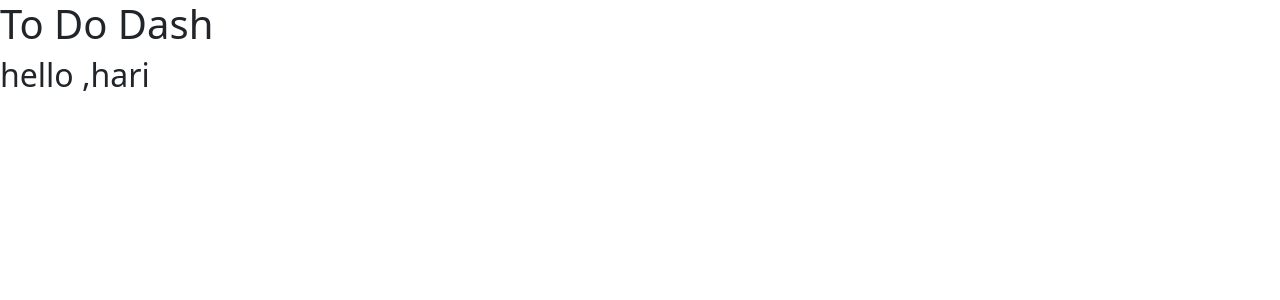
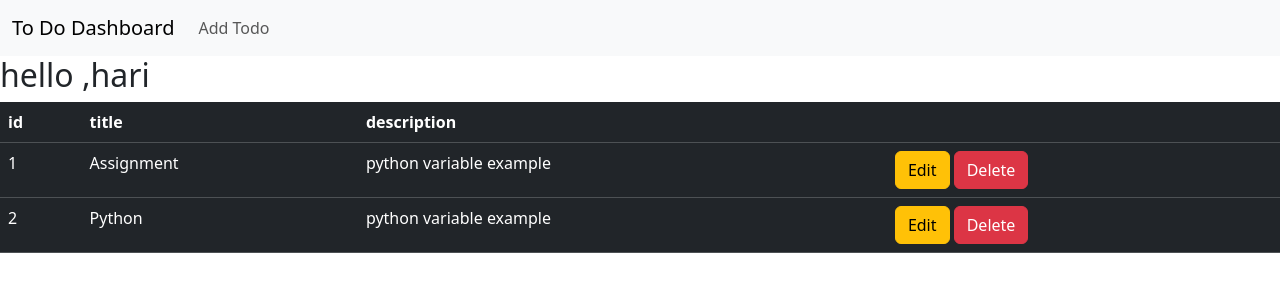
Before and after one commit to anasmuhd01/todo, a Django app: page /todo/dash in a window 1280 px wide. Shown: the top 300 px of the page. Run offline with Django 5.2, Linux system fonts and the light colour scheme; a user stored in the database is signed in; data comes from the database, SQL or seed files in the repository; both versions use the stored data as it was after the commit.

Commit message:
delete view

```diff
--- /dev/null
+++ b/todo/todouser/templates/base.html
@@ -0,0 +1,43 @@
+<!doctype html>
+<html lang="en" data-bs-theme="light">
+
+<head>
+    <title>Title</title>
+    <!-- Required meta tags -->
+    <meta charset="utf-8" />
+    <meta name="viewport" content="width=device-width, initial-scale=1" />
+
+    <!-- Bootstrap CSS v5.3.8 -->
+    <link href="https://cdn.jsdelivr.net/npm/bootstrap@5.3.8/dist/css/bootstrap.min.css" rel="stylesheet"
+        integrity="sha384-sRIl4kxILFvY47J16cr9ZwB07vP4J8+LH7qKQnuqkuIAvNWLzeN8tE5YBujZqJLB" crossorigin="anonymous" />
+    <script src="https://cdn.jsdelivr.net/npm/bootstrap@5.3.8/dist/js/bootstrap.bundle.min.js"
+        integrity="sha384-FKyoEForCGlyvwx9Hj09JcYn3nv7wiPVlz7YYwJrWVcXK/BmnVDxM+D2scQbITxI"
+        crossorigin="anonymous"></script>
+</head>
+
+<body>
+    <nav class="navbar navbar-expand-lg navbar-light bg-light">
+        <div class="container-fluid">
+            <a class="navbar-brand" href="#">To Do Dashboard</a>
+            <button class="navbar-toggler" type="button" data-bs-toggle="collapse" data-bs-target="#navbarNav"
+                aria-controls="navbarNav" aria-expanded="false" aria-label="Toggle navigation">
+                <span class="navbar-toggler-icon"></span>
+            </button>
+            <div class="collapse navbar-collapse" id="navbarNav">
+                <ul class="navbar-nav">
+
+                    <li class="nav-item">
+                        <a class="nav-link" href="{% url 'addtodo' %}">Add Todo</a>
+                    </li>
+
+                </ul>
+            </div>
+        </div>
+    </nav>
+    {% block navbar %}
+
+    {% endblock navbar %}
+
+</body>
+
+</html>
--- a/todo/todouser/templates/dash.html
+++ b/todo/todouser/templates/dash.html
@@ -1,22 +1,5 @@
-<!doctype html>
-<html lang="en" data-bs-theme="light">
-
-<head>
-    <title>Title</title>
-    <!-- Required meta tags -->
-    <meta charset="utf-8" />
-    <meta name="viewport" content="width=device-width, initial-scale=1" />
-
-    <!-- Bootstrap CSS v5.3.8 -->
-    <link href="https://cdn.jsdelivr.net/npm/bootstrap@5.3.8/dist/css/bootstrap.min.css" rel="stylesheet"
-        integrity="sha384-sRIl4kxILFvY47J16cr9ZwB07vP4J8+LH7qKQnuqkuIAvNWLzeN8tE5YBujZqJLB" crossorigin="anonymous" />
-
-    <script src="https://cdn.jsdelivr.net/npm/bootstrap@5.3.8/dist/js/bootstrap.bundle.min.js"
-        integrity="sha384-FKyoEForCGlyvwx9Hj09JcYn3nv7wiPVlz7YYwJrWVcXK/BmnVDxM+D2scQbITxI"
-        crossorigin="anonymous"></script>
-</head>
-
-<body>
+{% extends 'base.html' %}
+{% block navbar %}
 
 {% if messages %}
 {% for msg in messages %}
@@ -33,7 +16,7 @@
 </div>
 {% endif %}
 {% if msg.level == DEFAULT_MESSAGE_LEVELS.WARNING %}
-    <div class="alert alert-success alert-dismissible">
+<div class="alert alert-warning alert-dismissible">
     <button type="button" class="btn-close" data-bs-dismiss="alert" aria-label="Close"></button>
     {{msg}}
 </div>
@@ -42,9 +25,33 @@
 {% endif %}
 
 
-    <h1>To Do Dash</h1>
+
 
 <h2>hello ,{{request.user}}</h2>
-</body>
 
-</html>
+
+<table class="table table-dark">
+    <thead>
+        <tr>
+            <th>id</th>
+            <th>title</th>
+            <th>description</th>
+            <th></th>
+        </tr>
+    </thead>
+    <tbody>
+        {% for i in todos %}
+        <tr>
+            <td>{{i.id}}</td>
+            <td>{{i.title}}</td>
+            <td>{{i.description}}</td>
+            <td>
+                <a href="" class="btn btn-warning">Edit</a>
+                <a href="{% url 'deletetodo' i.id%}" class="btn btn-danger">Delete</a>
+            </td>
+        </tr>
+        {% endfor %}
+    </tbody>
+</table>
+
+{% endblock navbar %}
--- a/todo/todouser/urls.py
+++ b/todo/todouser/urls.py
@@ -1,5 +1,7 @@
 from django.urls import path
-from todouser.views import DashView
+from todouser.views import *
 urlpatterns = [
     path('dash',DashView.as_view(),name="tddash"),
+    path('addtodo',AddTodo.as_view(),name="addtodo"),
+    path('deletetodo/<int:id>',DeleteTodoView.as_view(),name="deletetodo")
 ]
--- a/todo/todouser/views.py
+++ b/todo/todouser/views.py
@@ -1,8 +1,39 @@
-from django.shortcuts import render
+from django.shortcuts import render,redirect
 from django.views import View
+from todouser.forms import *
+from django.contrib import messages
+from todouser.models import *
 
 # Create your views here.
 
 class DashView(View):
     def get(self,req):
-        return render(req,'dash.html')
+        todolist = Todo.objects.filter(user= req.user)
+
+        return render(req,'dash.html',{'todos':todolist})
+
+class AddTodo(View):
+    def get(self,req):
+        form = TodoForm()
+        # messages.success(req,"add todo")
+        return render(req,"addtodo.html",{"form":form})
+    def post(self,req):
+        user = req.user
+        form_data = TodoForm(req.POST)
+        if form_data.is_valid():
+            todo = form_data.save(commit=False)
+            todo.user = user
+            todo.save()
+            return redirect('tddash')
+        return render(req,"addtodo.html",{"form":form_data})
+
+class DeleteTodoView(View):
+    def get(self,req,**kwargs):
+        id = kwargs.get('id')
+        Todo.objects.get(id=id).delete()
+        messages.warning(req,"deleted")
+        return redirect('tddash')
+
+class EditTodoView(View):
+    def get(self,req):
+        return render(req,)
```
Also changed, not shown: todo/todouser/forms.py (added, +7 -0 lines), todo/todouser/templates/addtodo.html (added, +23 -0 lines), todo/db.sqlite3. Lines whose indentation alone changed are shown as unchanged.
